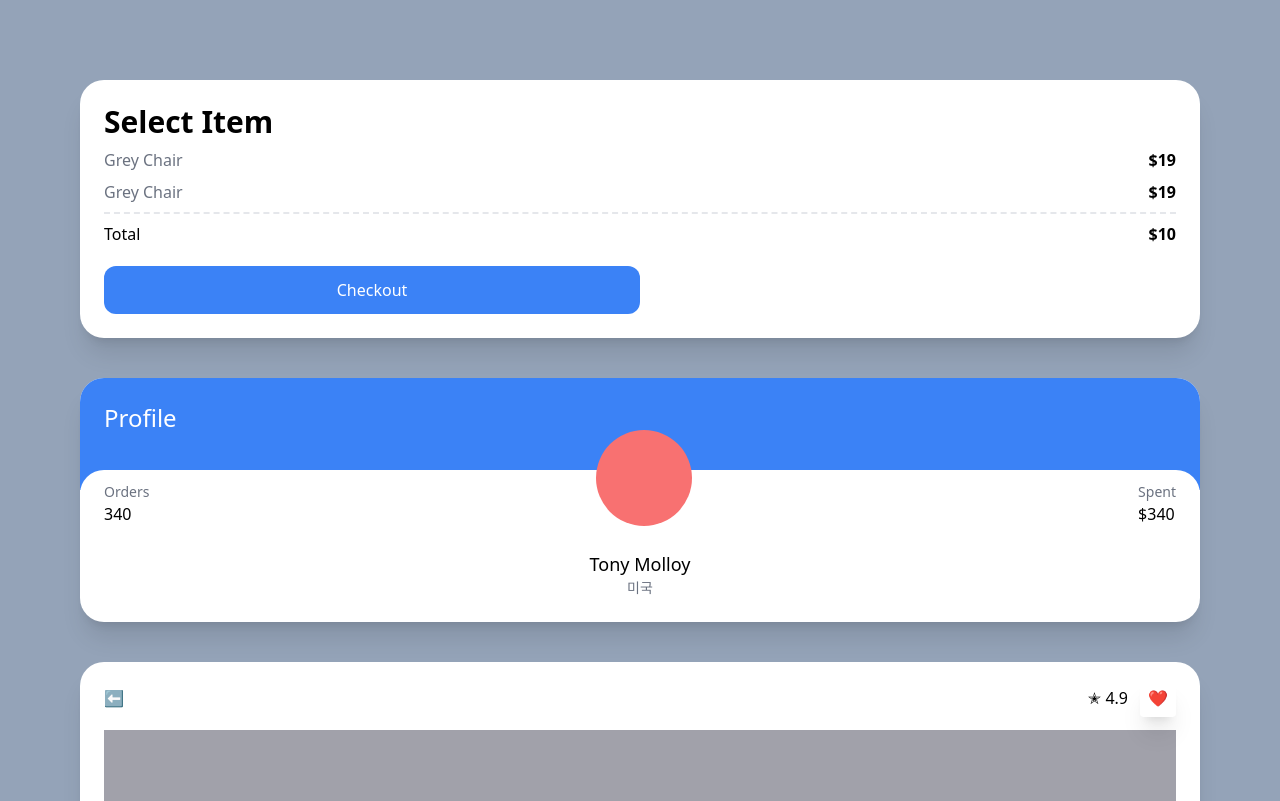
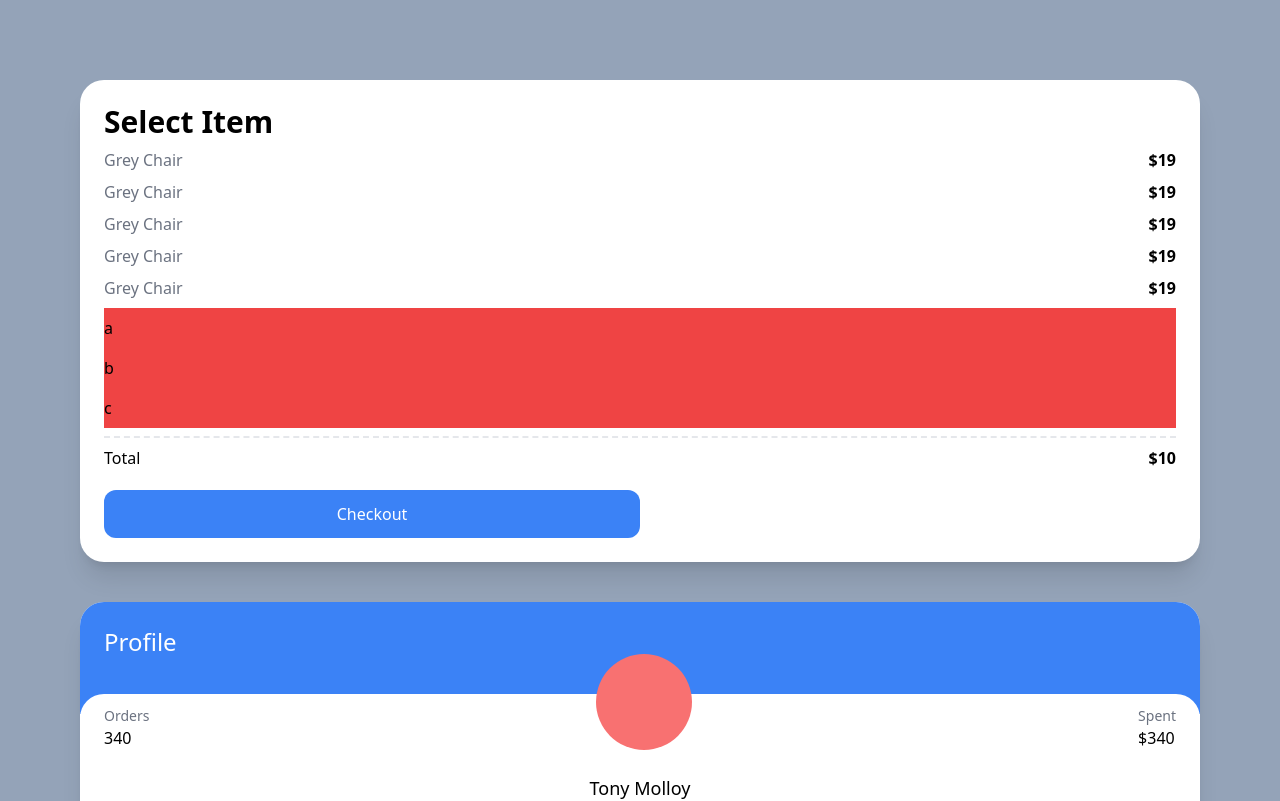
Before and after one commit to ralo-med/carrot-market, a Next.js app: page / in a window 1280 px wide. Shown: the top 801 px of the page. Built offline with nearby package versions, Linux system fonts and the light colour scheme.

Commit message:
#4.6 Modifiers for lists

```diff
--- a/pages/index.tsx
+++ b/pages/index.tsx
@@ -5,14 +5,22 @@
     <div className="grid min-h-screen  gap-10 bg-slate-400 px-20 py-20 ">
       <div className="rounded-3xl bg-white p-6 shadow-xl">
         <span className="text-3xl font-semibold">Select Item</span>
-        <div className="my-2 flex justify-between">
-          <span className="text-gray-500">Grey Chair</span>
-          <span className="font-semibold ">$19</span>
-        </div>
-        <div className="flex justify-between">
-          <span className="text-gray-500">Grey Chair</span>
-          <span className="font-semibold ">$19</span>
-        </div>
+        <ul>
+          {[1, 2, 3, 4, 5].map((i) => (
+            <div key={i} className="my-2 flex justify-between ">
+              <span className="text-gray-500">Grey Chair</span>
+              <span className="font-semibold ">$19</span>
+            </div>
+          ))}
+        </ul>
+        <ul>
+          {["a", "b", "c", ""].map((c, i) => (
+            <li className="bg-red-500 py-2 empty:hidden" key={i}>
+              {c}
+            </li>
+          ))}
+        </ul>
+
         <div className="mt-2 flex justify-between border-t-2 border-dashed pt-2">
           <span>Total</span>
           <span className="font-semibold ">$10</span>
```
